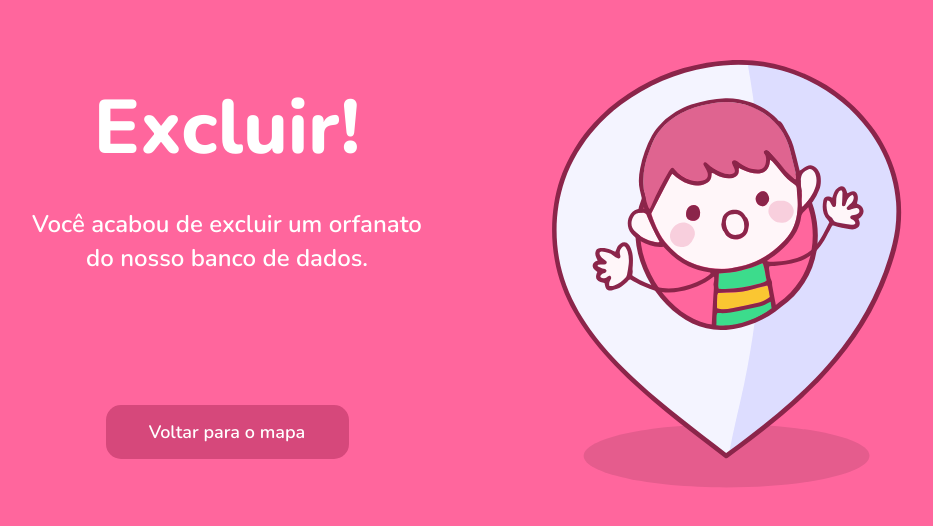
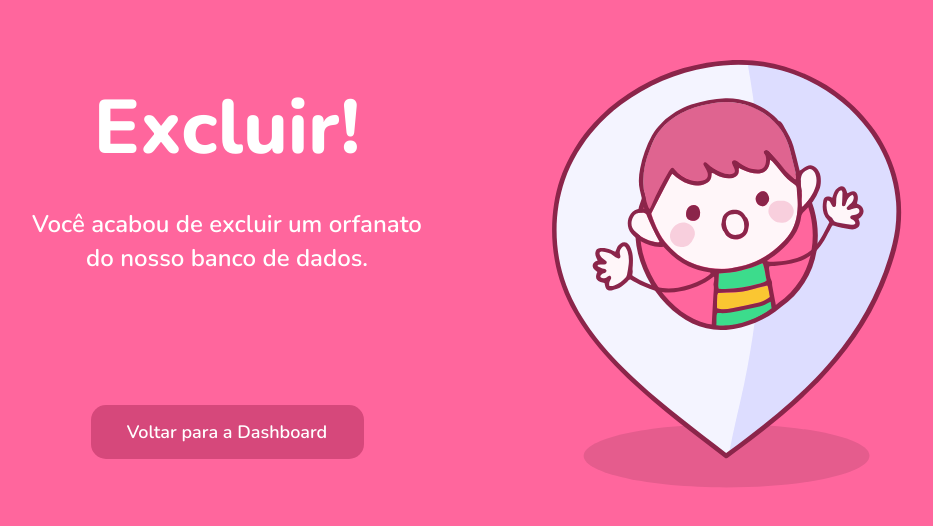
Before and after one commit to raphaelvaz/happy, a React (Create React App) app: page /deleted in a window 1280 px wide. Shown: the part 126-652 px from the top of the page, without its empty margins (213-1146 px from the left). Built offline with nearby package versions, Linux system fonts and the light colour scheme; sample sign-in values are in the browser's storage.

Commit message:
feat: add handleDeleteOrphanage to thrash button

```diff
--- a/src/pages/Dashboard.tsx
+++ b/src/pages/Dashboard.tsx
@@ -9,9 +9,10 @@ import { RiErrorWarningLine } from 'react-icons/ri'
 import { FiTrash, FiEdit3, FiArrowRight } from 'react-icons/fi'
 import '../styles/pages/dashboard.css'
 import Orphanage from './Orphanage';
+import { useHistory } from 'react-router';
 
 interface Orphanage {
-    id: number;
+    id: string;
     latitude: number;
     longitude: number;
     name: string;
@@ -22,6 +23,7 @@ export default function Dashboard() {
     const [orphanages, setOrphanages] = useState<Orphanage[]>([]);
     const [title, setTitle] = useState('Orfanados Cadastrados');
     const [IsPendingPage, setIsPendingPage] = useState(false);
+    const history = useHistory()
 
     useEffect(() => {
         api.get('orphanages/accepted').then(response => {
@@ -43,7 +45,12 @@ export default function Dashboard() {
         api.get('orphanages/pending/').then(response => {
             setOrphanages(response.data)
         })
+    }
 
+    const handleDeleteOrphanage = (id: string) => {
+        api.delete(`orphanages/${id}`).then(response => {
+            history.push('/deleted')
+        })
     }
 
     return (
@@ -58,10 +65,11 @@ export default function Dashboard() {
                 <header>
                     <h1>{title}</h1>
                 </header>
-                {orphanages.map(orphanage => {
-                    return (
-                        <div className='dash-main'>
-                            <div className="orpha-map">
+                <div className='dash-main'>
+                    {orphanages.map(orphanage => {
+                        return (
+
+                            <div key={orphanage.id} className="orpha-map">
                                 <Map
                                     center={[orphanage.latitude, orphanage.longitude]}
                                     style={{ width: '100%', height: 280, borderRadius: '20px 20px 0 0' }}
@@ -76,15 +84,14 @@ export default function Dashboard() {
                                 <div className="orpha-info">
                                     <strong>{orphanage.name}</strong>
                                     <div>
-                                        {orphanage.accepted ? <button ><FiTrash size={23} color="#15B6D6" /></button> : <button ><FiArrowRight size={23} color="#15B6D6" /></button>}
+                                        {orphanage.accepted ? <button onClick={() => handleDeleteOrphanage(orphanage.id)} ><FiTrash size={23} color="#15B6D6" /></button> : <button ><FiArrowRight size={23} color="#15B6D6" /></button>}
                                         {orphanage.accepted ? <button ><FiEdit3 size={23} color="#15B6D6" /></button> : ''}
                                     </div>
                                 </div>
                             </div>
-
-                        </div>
-                    )
-                })}
+                        )
+                    })}
+                </div>
             </div>
         </>
     )
--- a/src/pages/OnDelete.tsx
+++ b/src/pages/OnDelete.tsx
@@ -14,7 +14,7 @@ function onDelete() {
                         <p>Você acabou de excluir um orfanato do nosso banco de dados.</p>
                     </div>
                     <Link to="/app">
-                        Voltar para o mapa
+                        Voltar para a Dashboard
                     </Link>
                 </main>
             </div>
--- a/src/styles/pages/dashboard.css
+++ b/src/styles/pages/dashboard.css
@@ -39,7 +39,6 @@ header h1{
 .orpha-map{
     width: 500px;
     height: 309px;
-
     margin:  20px 20px 60px 20px;
 }
 .orpha-info{
--- a/src/styles/pages/on-delete.css
+++ b/src/styles/pages/on-delete.css
@@ -52,7 +52,7 @@
 
 .wrapper a
 {
-    width: 243px;
+    width: 273px;
 
     background:#D6487B;
     color:#fff;
```
